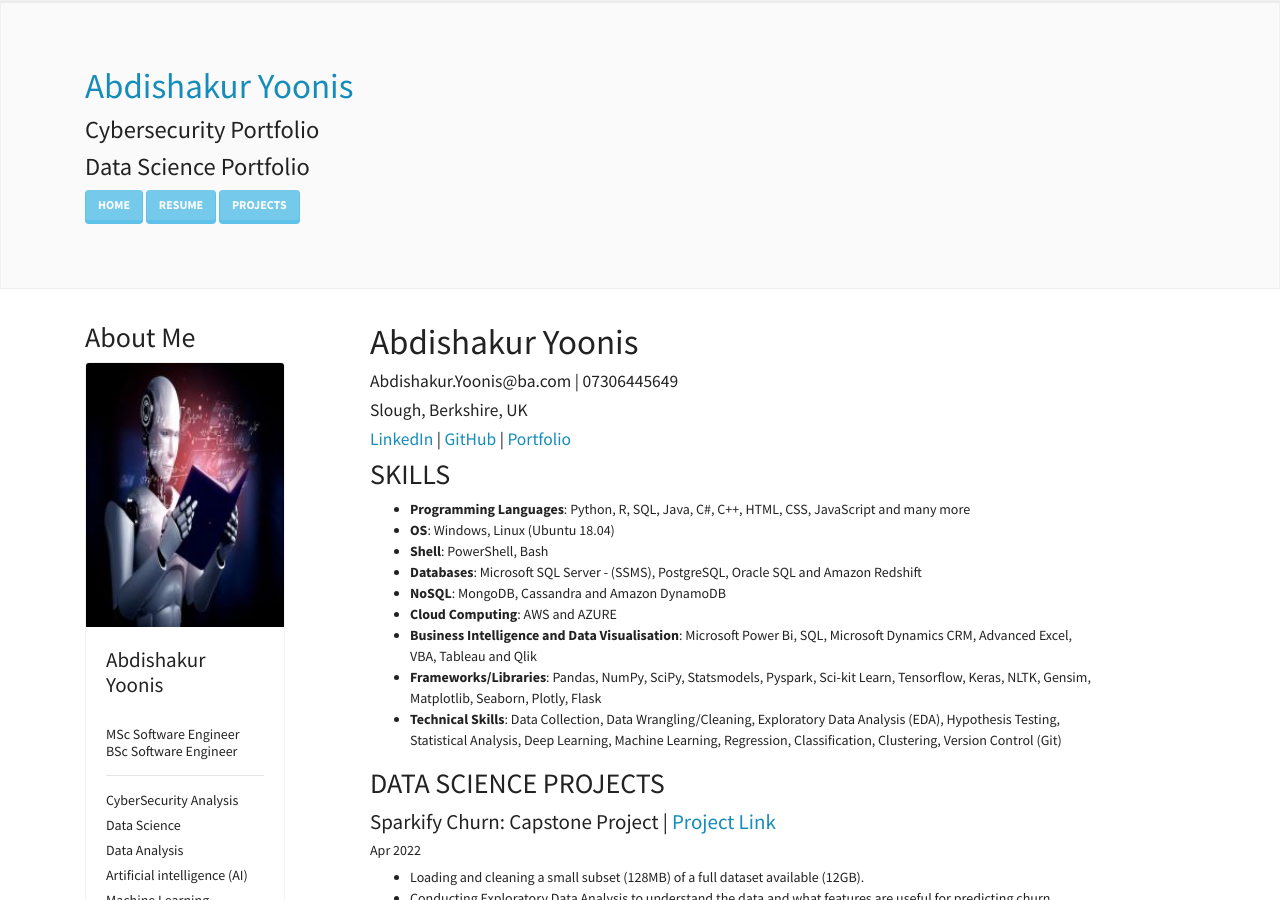
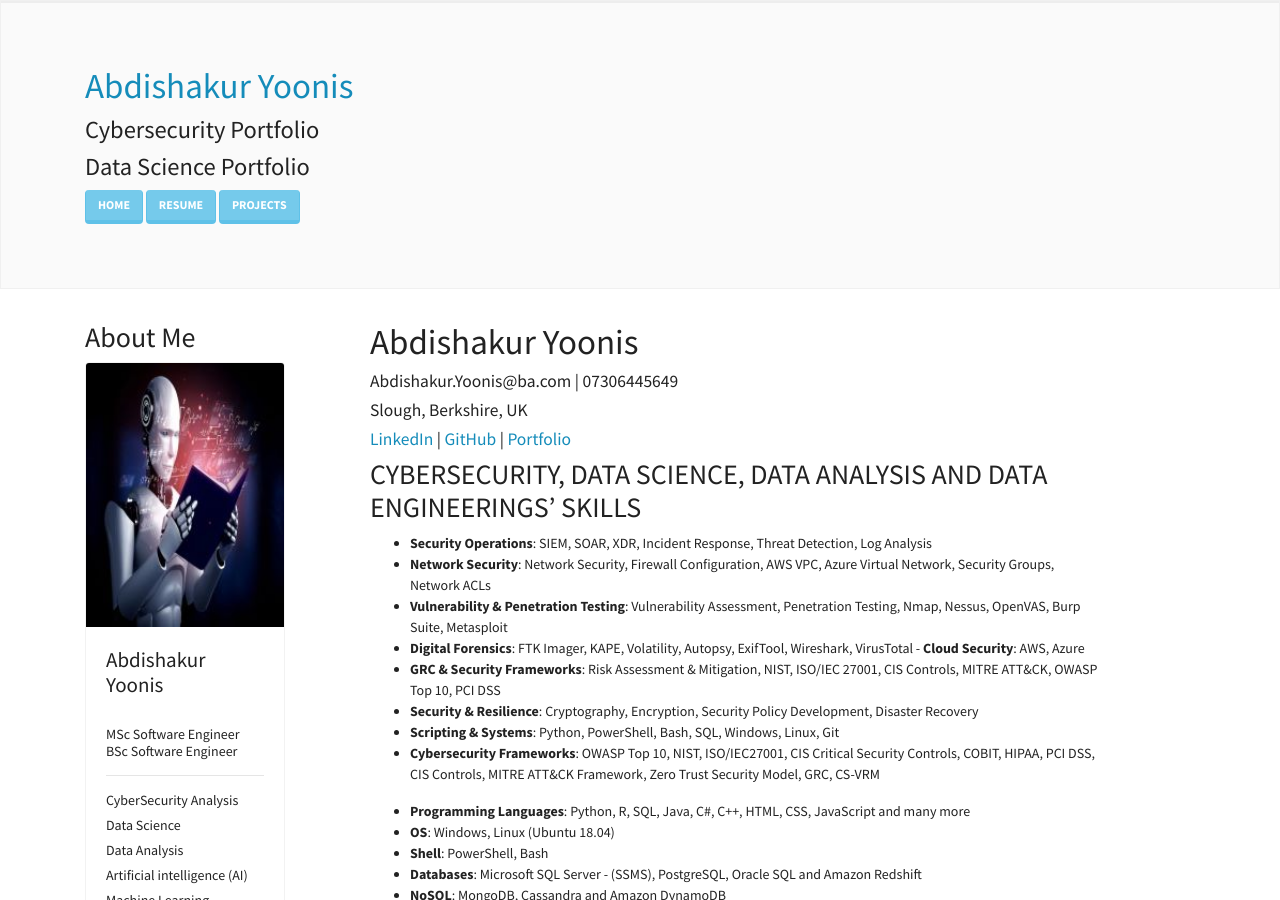
Before and after one commit to Abdishakury/abdishakury.github.io, a Jekyll site: the page built from Resume.md, in a window 1280 px wide and 900 px high. Built offline with Jekyll 4.4.1, drawn with Linux system fonts in a browser that asks for light colours; nearby versions of some CDN libraries; our own code applies the rules of GitHub Pages for plain Markdown files.

Commit message:
Update Resume.md

```diff
--- a/Resume.md
+++ b/Resume.md
@@ -5,7 +5,16 @@
 ##### [LinkedIn](https://www.linkedin.com/in/ayoonis/) | [GitHub](https://github.com/Abdishakury) | [Portfolio](https://abdishakury.github.io/)
 
 
-## SKILLS
+## CYBERSECURITY, DATA SCIENCE, DATA ANALYSIS AND DATA ENGINEERINGS' SKILLS
+- **Security Operations**: SIEM, SOAR, XDR, Incident Response, Threat Detection, Log Analysis
+- **Network Security**: Network Security, Firewall Configuration, AWS VPC, Azure Virtual Network, Security Groups, Network ACLs
+ - **Vulnerability & Penetration Testing**: Vulnerability Assessment, Penetration Testing, Nmap, Nessus, OpenVAS, Burp Suite, Metasploit
+ - **Digital Forensics**: FTK Imager, KAPE, Volatility, Autopsy, ExifTool, Wireshark, VirusTotal - **Cloud Security**: AWS, Azure
+ - **GRC & Security Frameworks**: Risk Assessment & Mitigation, NIST, ISO/IEC 27001, CIS Controls, MITRE ATT&CK, OWASP Top 10, PCI DSS
+ - **Security & Resilience**: Cryptography, Encryption, Security Policy Development, Disaster Recovery
+ - **Scripting & Systems**: Python, PowerShell, Bash, SQL, Windows, Linux, Git
+ - **Cybersecurity Frameworks**: OWASP Top 10, NIST, ISO/IEC27001, CIS Critical Security Controls, COBIT, HIPAA, PCI DSS, CIS Controls, MITRE ATT&CK Framework, Zero Trust Security Model, GRC, CS-VRM
+
 
  - **Programming Languages**: Python, R, SQL, Java, C#, C++, HTML, CSS, JavaScript and many more
  - **OS**: Windows, Linux (Ubuntu 18.04)
```
